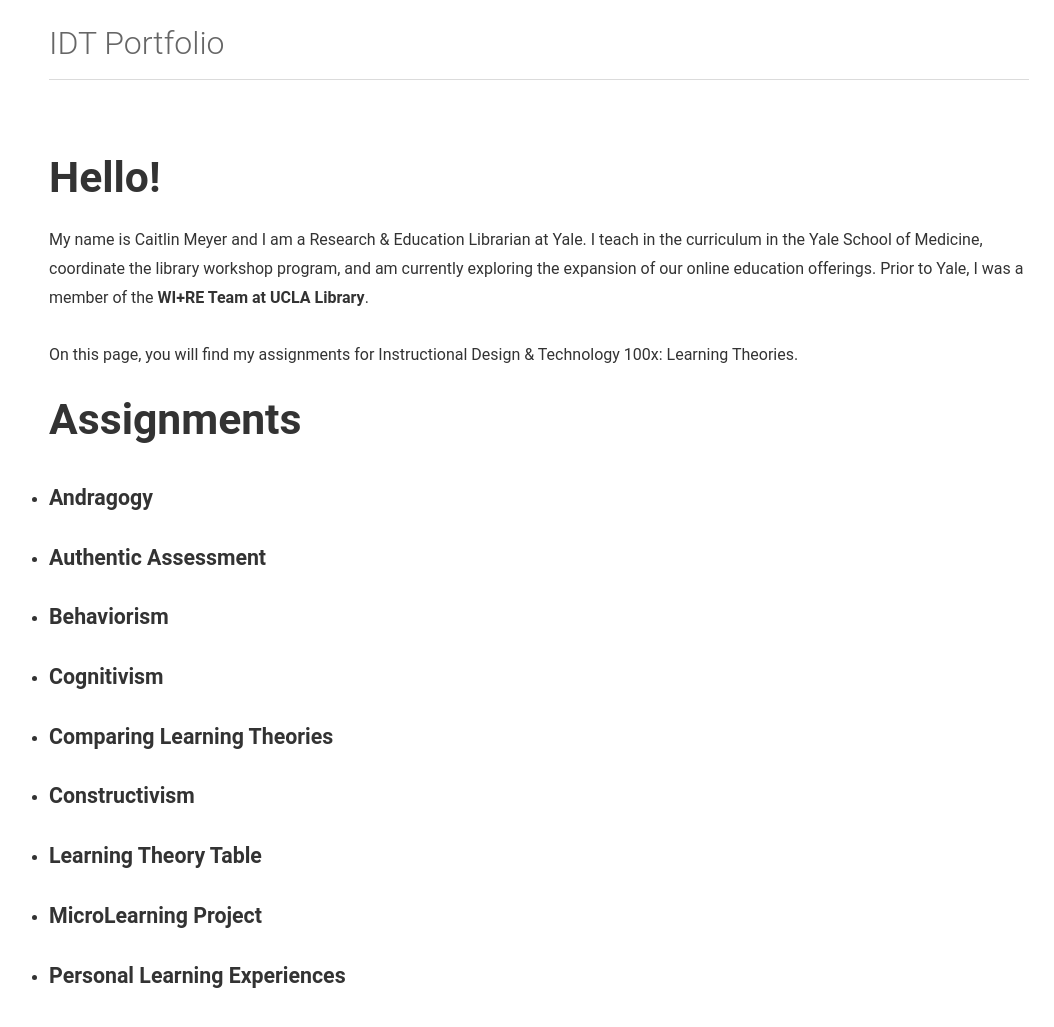
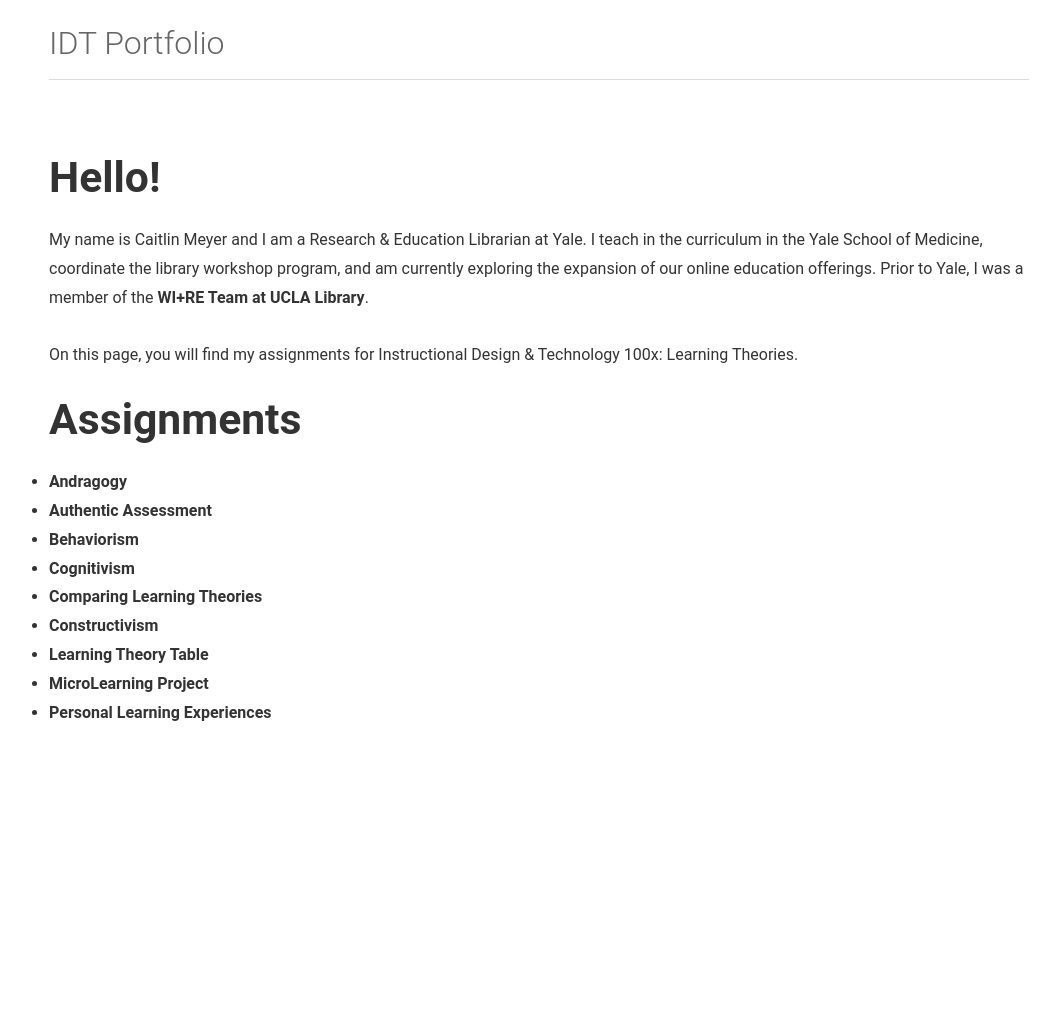
Before and after one commit to caitlinmeyer/IDT, a Jekyll site: the page built from index.html, in a window 1280 px wide. Shown: the whole page, without its empty margins (101-1155 px from the left). Built offline with Jekyll 4.4.1, drawn with Linux system fonts in a browser that asks for light colours; the list of posts is cut into pages by our own code; after the commit the page ends 900 px from its top, so only the background shows below that.

```diff
--- a/index.html
+++ b/index.html
@@ -22,7 +22,7 @@ On this page, you will find my assignments for Instructional Design & Technology
 	<ul>
 	    {% for page in site.pages %}
 	      {% if page.layout == "page" %}
-	       <li><h4><a href="{% if site.baseurl == "/" %}{{ page.url }}{% else %}{{ page.url | prepend: site.baseurl }}{% endif %}" title="{{ page.title }}">{{ page.title }}</a> </li>
+	       <li><a href="{% if site.baseurl == "/" %}{{ page.url }}{% else %}{{ page.url | prepend: site.baseurl }}{% endif %}" title="{{ page.title }}">{{ page.title }}</a> </li>
 	      {% endif %}
 	    {% endfor %}
 
```
